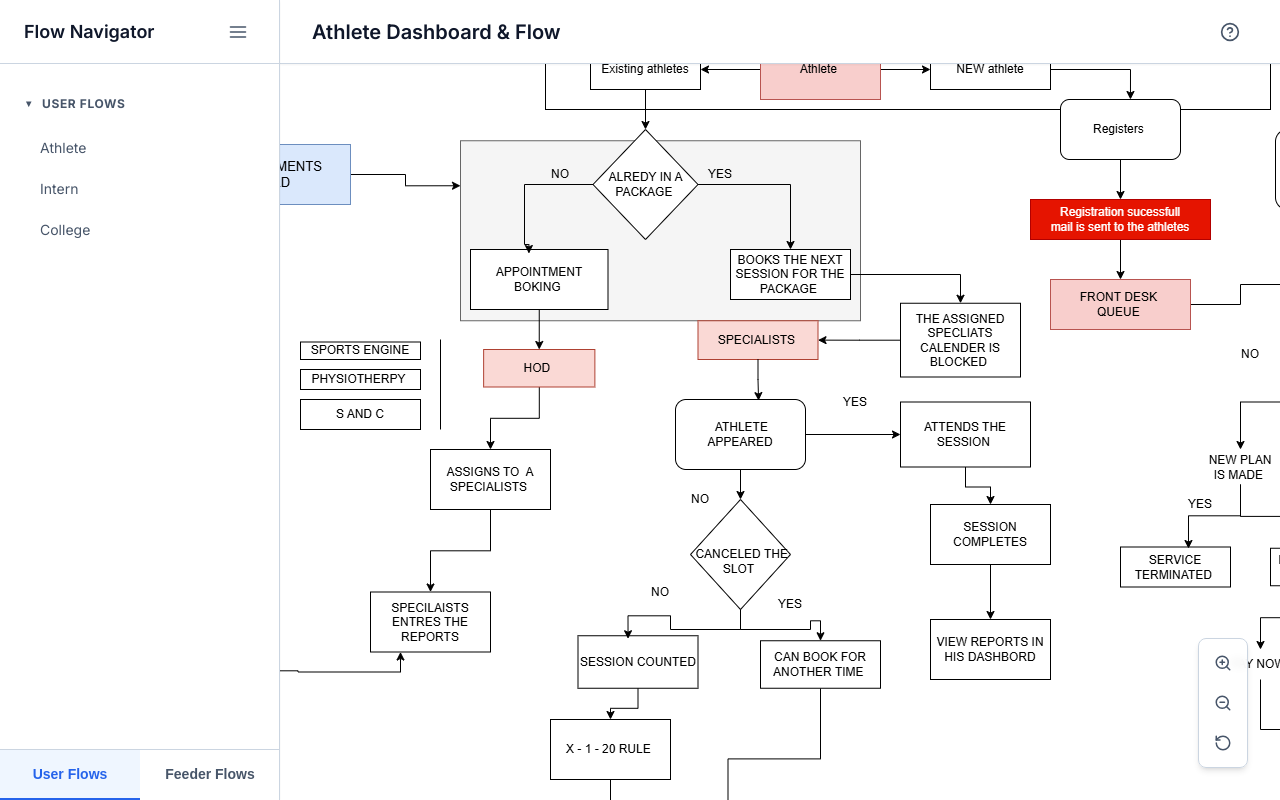
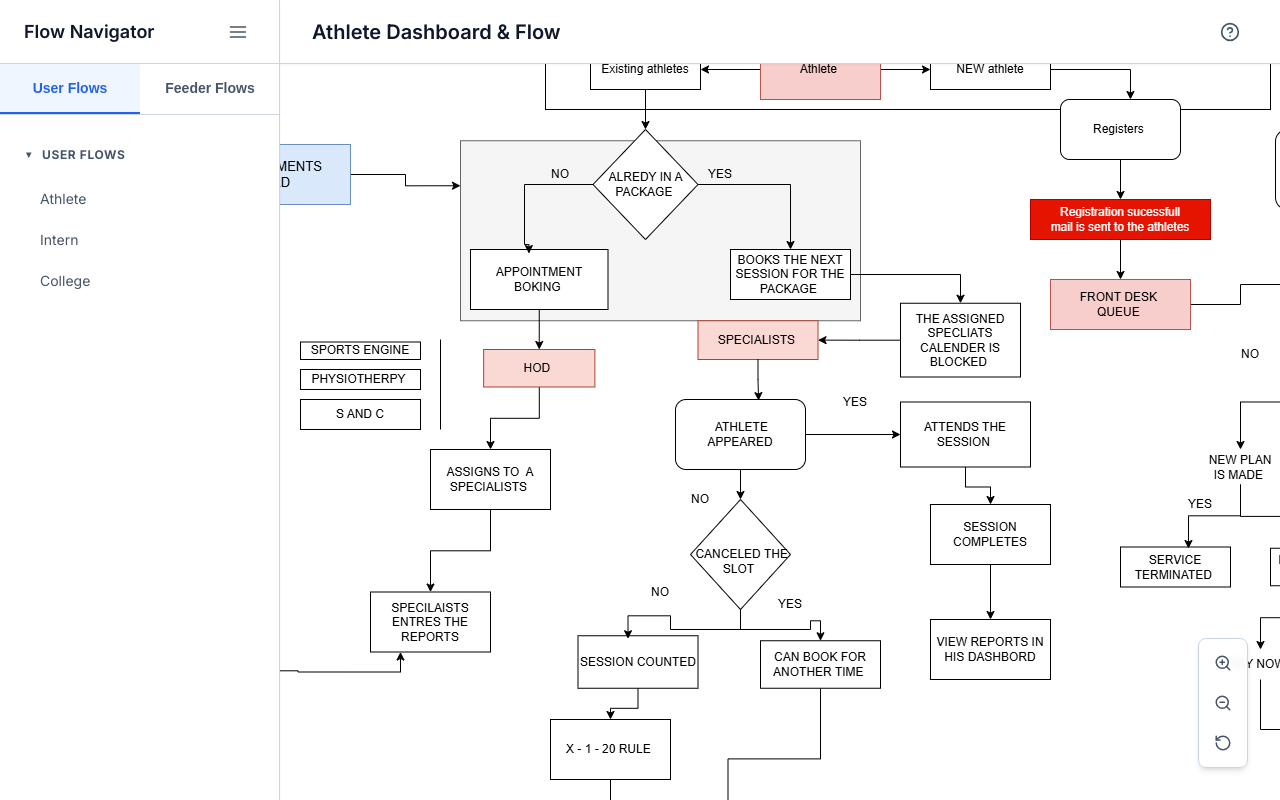
Before and after one commit to Chanthani-N-R-31/html_file-, a plain HTML site: page index.html in a window 1280 px wide. Drawn offline with Linux system fonts and the light colour scheme.

Commit message:
ui change

```diff
--- a/index.html
+++ b/index.html
@@ -28,6 +28,11 @@
                         <line x1="3" y1="18" x2="21" y2="18"></line>
                     </svg>
                 </button>
+            </div>
+
+            <div class="sidebar-footer">
+                <button class="footer-tab active" data-target="user-flows-section">User Flows</button>
+                <button class="footer-tab" data-target="feeder-flows-section">Feeder Flows</button>
             </div>
 
             <nav class="sidebar-nav">
@@ -68,11 +73,6 @@
                     </ul>
                 </details>
             </nav>
-
-            <div class="sidebar-footer">
-                <button class="footer-tab active" data-target="user-flows-section">User Flows</button>
-                <button class="footer-tab" data-target="feeder-flows-section">Feeder Flows</button>
-            </div>
         </aside>
 
         <!-- Main Content Area -->
--- a/styles.css
+++ b/styles.css
@@ -96,10 +96,10 @@ body {
     min-width: var(--sidebar-width);
 }
 
-/* Sidebar Footer */
+/* Sidebar Top Tabs */
 .sidebar-footer {
     display: flex;
-    border-top: 1px solid var(--border-color);
+    border-bottom: 1px solid var(--border-color);
     background-color: var(--bg-secondary);
     min-width: var(--sidebar-width);
 }
```
